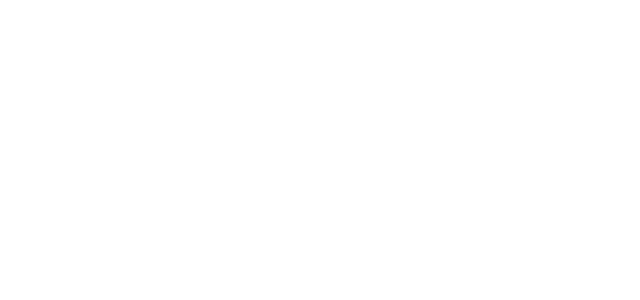
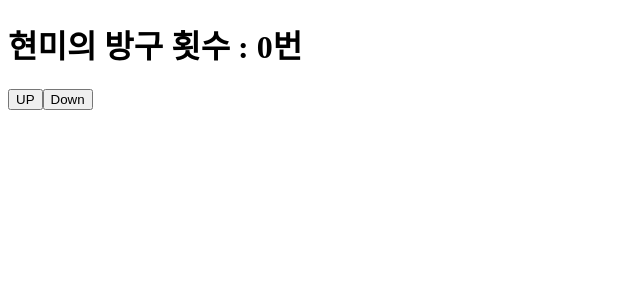
Before and after one commit to sangcheol-LEE/reactBasicStudy, a React (Create React App) app: page / in a window 1280 px wide. Shown: the top 300 px of the page, without its empty margins (0-640 px from the left). Built offline with nearby package versions, Linux system fonts and the light colour scheme.

Commit message:
reducer 복습

```diff
--- a/src/App.js
+++ b/src/App.js
@@ -1,5 +1,6 @@
 import React from "react";
 import Average from "./Average";
+import Counter from "./Counter";
 
 
 const App = () => {
@@ -9,7 +10,7 @@
 
   return (
     <>
-    <Average />
+    <Counter />
     </>
   );
 
--- a/src/Counter.js
+++ b/src/Counter.js
@@ -1,27 +1,27 @@
-import React,{useReducer} from "react";
+import React,{ useReducer } from "react";
 
-function reducer (state, action) {
-    return {
-        ...state,
-        [action.name] : action.value
+
+function reducer(state,action) {
+    switch(action.type) {
+        case 'UP' :
+            return {value : state.value + 1}
+        case "DOWN" :
+            return {value : state.value - 1}
+        default :
+            return state
     }
+
 }
 
 const Counter = () => {
+    const [state, dispatch] = useReducer(reducer, {value : 0})
 
-    const [state,dispatch] = useReducer(reducer, {
-        name:'',
-        nickname:''
-    })
-    const {name, nickname} = state;
-    const onChange = e =>{dispatch(e.target)}
+
     return (
     <>
-        <input name="name" value={name} onChange={onChange} />
-        <input name="nickname" value={nickname} onChange={onChange} />
-        <h1>name : {name}</h1>
-        <h1>nickname : {nickname}</h1>
-
+        <h1>현미의 방구 횟수 : {state.value}번</h1>
+        <button onClick={() => dispatch({type : 'UP'})}>UP</button>
+        <button onClick={() => dispatch({type : 'DOWN'})}>Down</button>
     </>
     )
 
```
